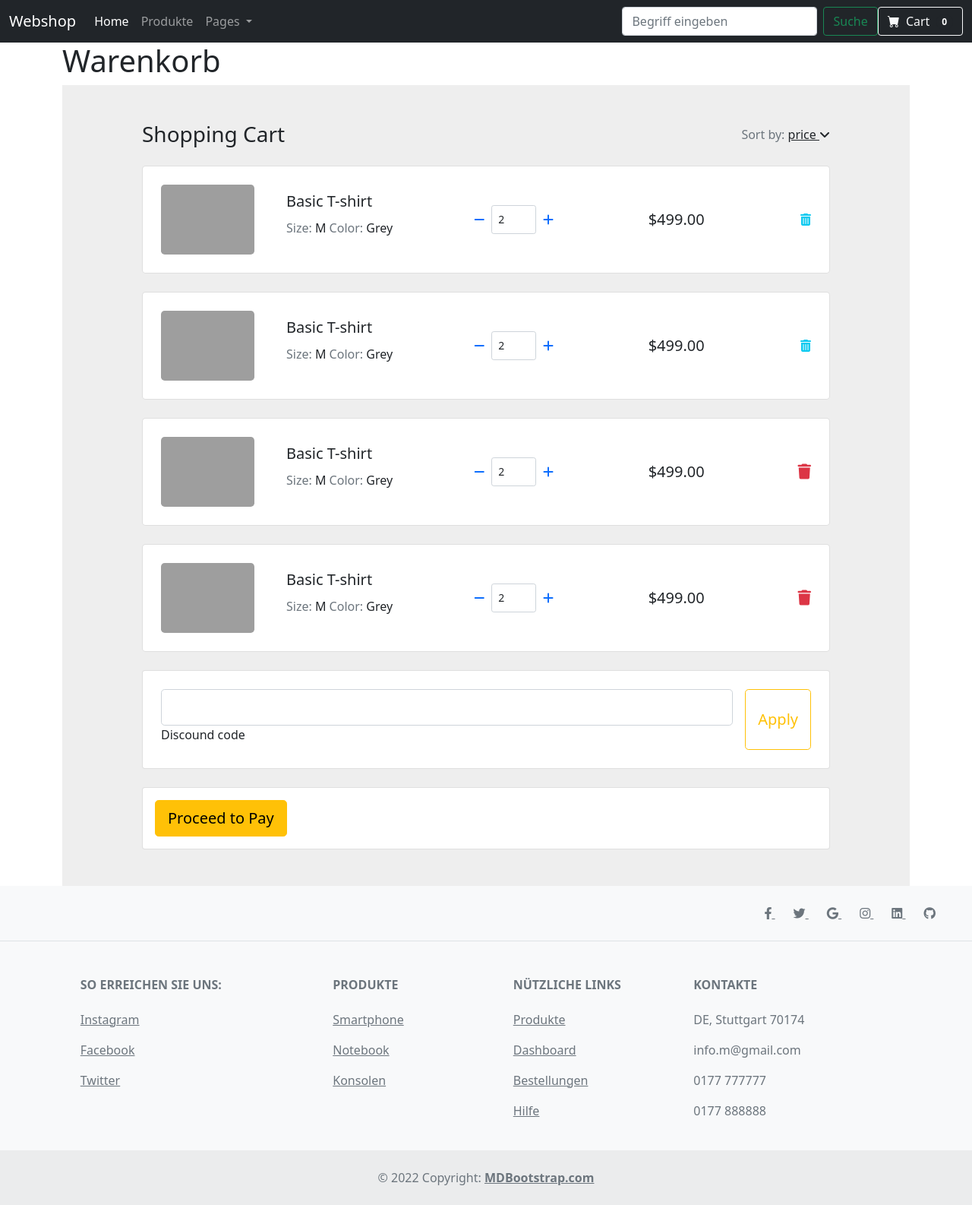
After one commit to Mesut6300/webshop-project, a PHP site: page /warenkorb.php in a window 1280 px wide. The commit adds this page. Shown: the whole page at 76% size. Run offline with PHP 8.4, Linux system fonts and the light colour scheme; some libraries are stand-ins or nearby versions; grey boxes are pictures that could not be loaded.

Commit message:
warenkorb

```diff
--- a/dashboard.php
+++ b/dashboard.php
@@ -40,6 +40,6 @@
     </div>
     <?php include_once("footer.php") ?>
 
-    <script src="https://cdn.jsdelivr.net/npm/bootstrap@5.0.2/dist/js/bootstrap.bundle.min.js" integrity="sha384-MrcW6ZMFYlzcLA8Nl+NtUVF0sA7MsXsP1UyJoMp4YLEuNSfAP+JcXn/tWtIaxVXM" crossorigin="anonymous"></script>
+
 </body>
 </html>
--- a/footer.php
+++ b/footer.php
@@ -129,5 +129,6 @@
   </div>
   <!-- Copyright -->
 </footer>
+<script src="https://cdn.jsdelivr.net/npm/bootstrap@5.0.2/dist/js/bootstrap.bundle.min.js" integrity="sha384-MrcW6ZMFYlzcLA8Nl+NtUVF0sA7MsXsP1UyJoMp4YLEuNSfAP+JcXn/tWtIaxVXM" crossorigin="anonymous"></script>
 <script src="https://cdnjs.cloudflare.com/ajax/libs/jquery/3.6.0/jquery.min.js" integrity="sha512-894YE6QWD5I59HgZOGReFYm4dnWc1Qt5NtvYSaNcOP+u1T9qYdvdihz0PPSiiqn/+/3e7Jo4EaG7TubfWGUrMQ==" crossorigin="anonymous" referrerpolicy="no-referrer"></script>
 <!-- Footer -->
--- a/header.php
+++ b/header.php
@@ -25,7 +25,7 @@
             if( isset($_SESSION['uid']) ):?>
 
 
-
+            <li><a class="dropdown-item" href="warenkorb.php">Warenkorb</a></li>
             <li><a class="dropdown-item" href="logout.php">Logout</a></li>
             <?php  else: ?>
               <li><a class="dropdown-item" href="login.php">Login</a></li>
@@ -44,11 +44,14 @@
       <form class="d-flex">
 
 
-                        <button class="btn btn-outline-light" type="submit">
+                        <a href="warenkorb.php" class="btn btn-outline-light" type="submit">
                             <i class="bi-cart-fill me-1"></i>
                             Cart
+
                             <span class="badge bg-dark text-white ms-1 rounded-pill">0</span>
-                        </button>
+
+                       </a>
+
 
       </form>
 
--- a/index.php
+++ b/index.php
@@ -73,6 +73,6 @@
     <img src="./Images/store.png" class="d-block w-50" alt="...">
     <?php include_once("footer.php") ?>
 
-    <script src="https://cdn.jsdelivr.net/npm/bootstrap@5.0.2/dist/js/bootstrap.bundle.min.js" integrity="sha384-MrcW6ZMFYlzcLA8Nl+NtUVF0sA7MsXsP1UyJoMp4YLEuNSfAP+JcXn/tWtIaxVXM" crossorigin="anonymous"></script>
+
 </body>
 </html>
--- /dev/null
+++ b/warenkorb.php
@@ -0,0 +1,211 @@
+<!DOCTYPE html>
+<html lang="en">
+
+<body>
+<head>
+    <meta charset="UTF-8">
+    <link href="https://cdn.jsdelivr.net/npm/bootstrap@5.0.2/dist/css/bootstrap.min.css" rel="stylesheet" integrity="sha384-EVSTQN3/azprG1Anm3QDgpJLIm9Nao0Yz1ztcQTwFspd3yD65VohhpuuCOmLASjC" crossorigin="anonymous">
+    <link href="https://cdn.jsdelivr.net/npm/bootstrap-icons@1.5.0/font/bootstrap-icons.css" rel="stylesheet" />
+    <meta http-equiv="X-UA-Compatible" content="IE=edge">
+    <link rel="stylesheet" href="https://cdnjs.cloudflare.com/ajax/libs/font-awesome/6.1.1/css/all.min.css" integrity="sha512-KfkfwYDsLkIlwQp6LFnl8zNdLGxu9YAA1QvwINks4PhcElQSvqcyVLLD9aMhXd13uQjoXtEKNosOWaZqXgel0g==" crossorigin="anonymous" referrerpolicy="no-referrer" />
+    <meta name="viewport" content="width=device-width, initial-scale=1.0">
+    <title>Warenkorb</title>
+</head>
+<body>
+<?php
+     session_start();
+    include_once('includes/db.php');
+    include_once("header.php") ?>
+      <div class="container">
+
+       <h1>Warenkorb</h1>
+       <section class="h-100" style="background-color: #eee;">
+  <div class="container h-100 py-5">
+    <div class="row d-flex justify-content-center align-items-center h-100">
+      <div class="col-10">
+
+        <div class="d-flex justify-content-between align-items-center mb-4">
+          <h3 class="fw-normal mb-0 text-black">Shopping Cart</h3>
+          <div>
+            <p class="mb-0"><span class="text-muted">Sort by:</span> <a href="#!" class="text-body">price <i
+                  class="fas fa-angle-down mt-1"></i></a></p>
+          </div>
+        </div>
+
+        <div class="card rounded-3 mb-4">
+          <div class="card-body p-4">
+            <div class="row d-flex justify-content-between align-items-center">
+              <div class="col-md-2 col-lg-2 col-xl-2">
+                <img
+                  src="https://mdbcdn.b-cdn.net/img/Photos/new-templates/bootstrap-shopping-carts/img1.webp"
+                  class="img-fluid rounded-3" alt="Cotton T-shirt">
+              </div>
+              <div class="col-md-3 col-lg-3 col-xl-3">
+                <p class="lead fw-normal mb-2">Basic T-shirt</p>
+                <p><span class="text-muted">Size: </span>M <span class="text-muted">Color: </span>Grey</p>
+              </div>
+              <div class="col-md-3 col-lg-3 col-xl-2 d-flex">
+                <button class="btn btn-link px-2"
+                  onclick="this.parentNode.querySelector('input[type=number]').stepDown()">
+                  <i class="fas fa-minus"></i>
+
+                </button>
+
+                <input id="form1" min="0" name="quantity" value="2" type="number"
+                  class="form-control form-control-sm" />
+
+                <button class="btn btn-link px-2"
+                  onclick="this.parentNode.querySelector('input[type=number]').stepUp()">
+                  <i class="fas fa-plus"></i>
+                </button>
+              </div>
+              <div class="col-md-3 col-lg-2 col-xl-2 offset-lg-1">
+                <h5 class="mb-0">$499.00</h5>
+              </div>
+              <div class="col-md-1 col-lg-1 col-xl-1 text-end">
+                <a href="#!" class="text-info">
+                <i class="fa-solid fa-trash-can"></i>
+            </a>
+              </div>
+            </div>
+          </div>
+        </div>
+
+        <div class="card rounded-3 mb-4">
+          <div class="card-body p-4">
+            <div class="row d-flex justify-content-between align-items-center">
+              <div class="col-md-2 col-lg-2 col-xl-2">
+                <img
+                  src="https://mdbcdn.b-cdn.net/img/Photos/new-templates/bootstrap-shopping-carts/img1.webp"
+                  class="img-fluid rounded-3" alt="Cotton T-shirt">
+              </div>
+              <div class="col-md-3 col-lg-3 col-xl-3">
+                <p class="lead fw-normal mb-2">Basic T-shirt</p>
+                <p><span class="text-muted">Size: </span>M <span class="text-muted">Color: </span>Grey</p>
+              </div>
+              <div class="col-md-3 col-lg-3 col-xl-2 d-flex">
+                <button class="btn btn-link px-2"
+                  onclick="this.parentNode.querySelector('input[type=number]').stepDown()">
+                  <i class="fas fa-minus"></i>
+                </button>
+
+                <input id="form1" min="0" name="quantity" value="2" type="number"
+                  class="form-control form-control-sm" />
+
+                <button class="btn btn-link px-2"
+                  onclick="this.parentNode.querySelector('input[type=number]').stepUp()">
+                  <i class="fas fa-plus"></i>
+                </button>
+              </div>
+              <div class="col-md-3 col-lg-2 col-xl-2 offset-lg-1">
+                <h5 class="mb-0">$499.00</h5>
+              </div>
+              <div class="col-md-1 col-lg-1 col-xl-1 text-end">
+              <a href="#!" class="text-info">
+                <i class="fa-solid fa-trash-can"></i></a>
+              </div>
+            </div>
+          </div>
+        </div>
+
+        <div class="card rounded-3 mb-4">
+          <div class="card-body p-4">
+            <div class="row d-flex justify-content-between align-items-center">
+              <div class="col-md-2 col-lg-2 col-xl-2">
+                <img
+                  src="https://mdbcdn.b-cdn.net/img/Photos/new-templates/bootstrap-shopping-carts/img1.webp"
+                  class="img-fluid rounded-3" alt="Cotton T-shirt">
+              </div>
+              <div class="col-md-3 col-lg-3 col-xl-3">
+                <p class="lead fw-normal mb-2">Basic T-shirt</p>
+                <p><span class="text-muted">Size: </span>M <span class="text-muted">Color: </span>Grey</p>
+              </div>
+              <div class="col-md-3 col-lg-3 col-xl-2 d-flex">
+                <button class="btn btn-link px-2"
+                  onclick="this.parentNode.querySelector('input[type=number]').stepDown()">
+                  <i class="fas fa-minus"></i>
+                </button>
+
+                <input id="form1" min="0" name="quantity" value="2" type="number"
+                  class="form-control form-control-sm" />
+
+                <button class="btn btn-link px-2"
+                  onclick="this.parentNode.querySelector('input[type=number]').stepUp()">
+                  <i class="fas fa-plus"></i>
+                </button>
+              </div>
+              <div class="col-md-3 col-lg-2 col-xl-2 offset-lg-1">
+                <h5 class="mb-0">$499.00</h5>
+              </div>
+              <div class="col-md-1 col-lg-1 col-xl-1 text-end">
+                <a href="#!" class="text-danger"><i class="fas fa-trash fa-lg"></i></a>
+              </div>
+            </div>
+          </div>
+        </div>
+
+        <div class="card rounded-3 mb-4">
+          <div class="card-body p-4">
+            <div class="row d-flex justify-content-between align-items-center">
+              <div class="col-md-2 col-lg-2 col-xl-2">
+                <img
+                  src="https://mdbcdn.b-cdn.net/img/Photos/new-templates/bootstrap-shopping-carts/img1.webp"
+                  class="img-fluid rounded-3" alt="Cotton T-shirt">
+              </div>
+              <div class="col-md-3 col-lg-3 col-xl-3">
+                <p class="lead fw-normal mb-2">Basic T-shirt</p>
+                <p><span class="text-muted">Size: </span>M <span class="text-muted">Color: </span>Grey</p>
+              </div>
+              <div class="col-md-3 col-lg-3 col-xl-2 d-flex">
+                <button class="btn btn-link px-2"
+                  onclick="this.parentNode.querySelector('input[type=number]').stepDown()">
+                  <i class="fas fa-minus"></i>
+                </button>
+
+                <input id="form1" min="0" name="quantity" value="2" type="number"
+                  class="form-control form-control-sm" />
+
+                <button class="btn btn-link px-2"
+                  onclick="this.parentNode.querySelector('input[type=number]').stepUp()">
+                  <i class="fas fa-plus"></i>
+                </button>
+              </div>
+              <div class="col-md-3 col-lg-2 col-xl-2 offset-lg-1">
+                <h5 class="mb-0">$499.00</h5>
+              </div>
+              <div class="col-md-1 col-lg-1 col-xl-1 text-end">
+                <a href="#!" class="text-danger"><i class="fas fa-trash fa-lg"></i></a>
+              </div>
+            </div>
+          </div>
+        </div>
+
+        <div class="card mb-4">
+          <div class="card-body p-4 d-flex flex-row">
+            <div class="form-outline flex-fill">
+              <input type="text" id="form1" class="form-control form-control-lg" />
+              <label class="form-label" for="form1">Discound code</label>
+            </div>
+            <button type="button" class="btn btn-outline-warning btn-lg ms-3">Apply</button>
+          </div>
+        </div>
+
+        <div class="card">
+          <div class="card-body">
+            <button type="button" class="btn btn-warning btn-block btn-lg">Proceed to Pay</button>
+          </div>
+        </div>
+
+      </div>
+    </div>
+  </div>
+</section>
+
+      </div>
+    <?php include_once("footer.php") ?>
+
+
+</body>
+</html>
+</body>
+</html>
```
Also changed, not shown: emailCheck.php (+11 -5 lines), produkte.php (+11 -3 lines).
